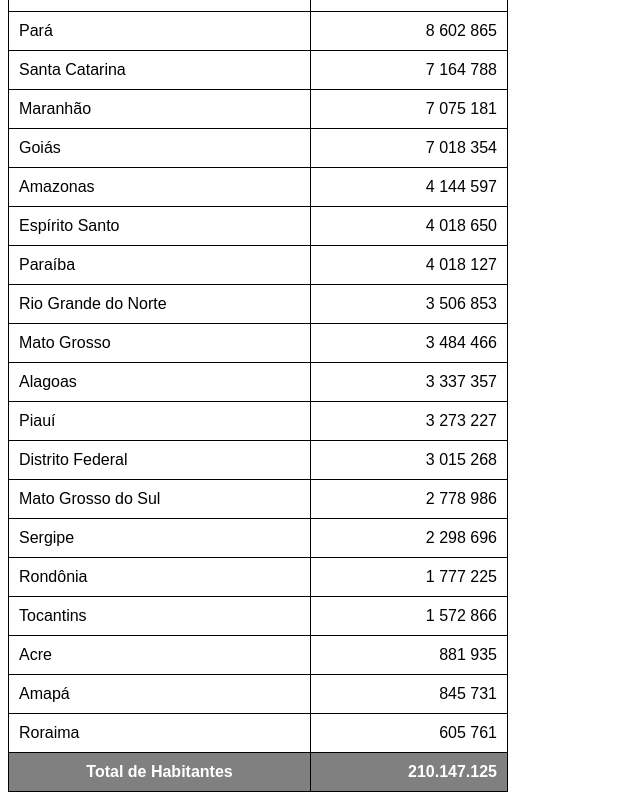
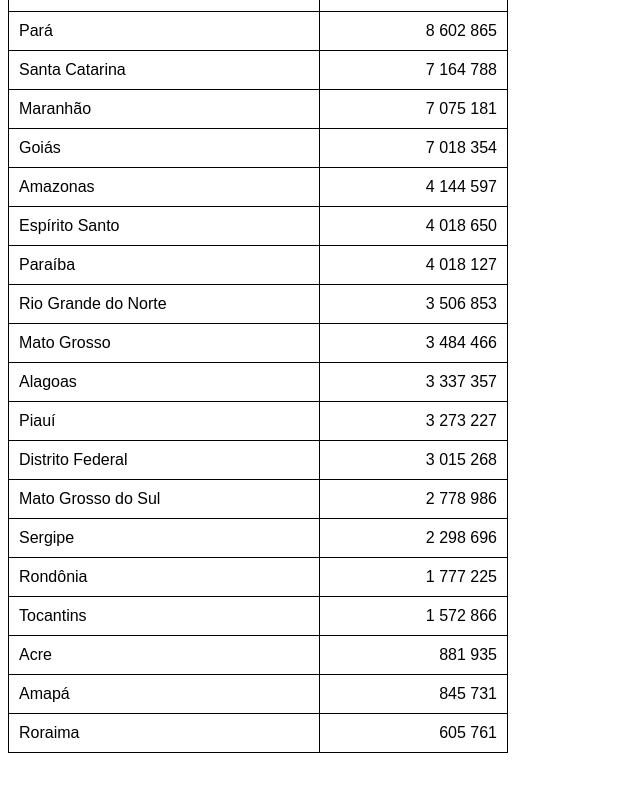
Before and after one commit to stefanyfran/html-css, a plain HTML site: page Exercicios/ex023/tabela002.html in a window 1280 px wide. Shown: the part 420-1220 px from the top of the page, without its empty margins (0-640 px from the left). After the commit the page ends 1181 px from the top, so only its background shows below. Drawn offline with Linux system fonts and the light colour scheme.

Commit message:
atualizei tabela002

```diff
--- a/Exercicios/ex023/tabela002.html
+++ b/Exercicios/ex023/tabela002.html
@@ -148,12 +148,6 @@
                 <td class="num">605 761</td>
             </tr>
         </tbody>
-        <tfoot>
-            <tr>
-                <th>Total de Habitantes</th>
-                <td class="num"><strong>210.147.125</strong></td>
-            </tr>
-        </tfoot>
     </table>
 </body>
 </html>
```
